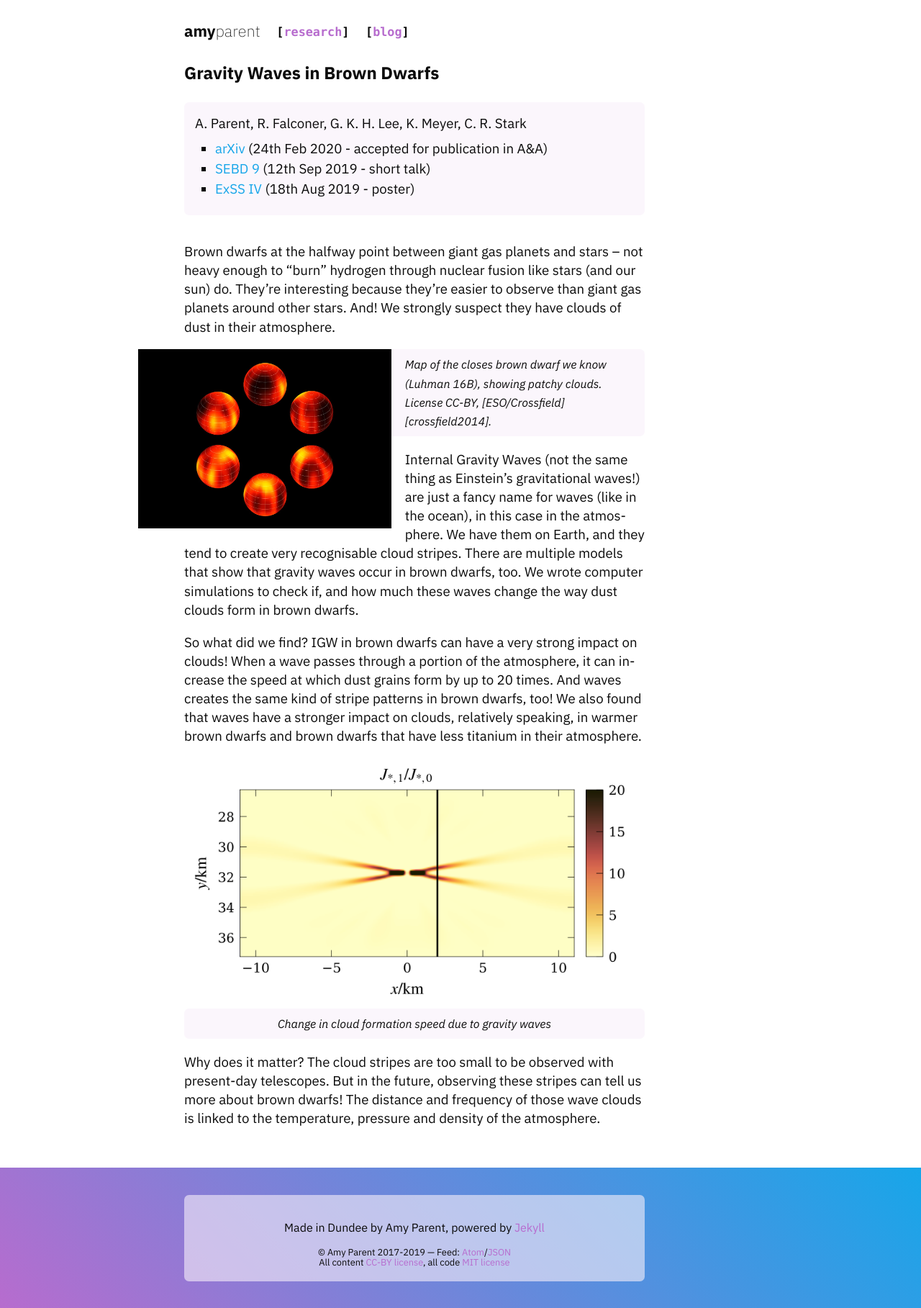
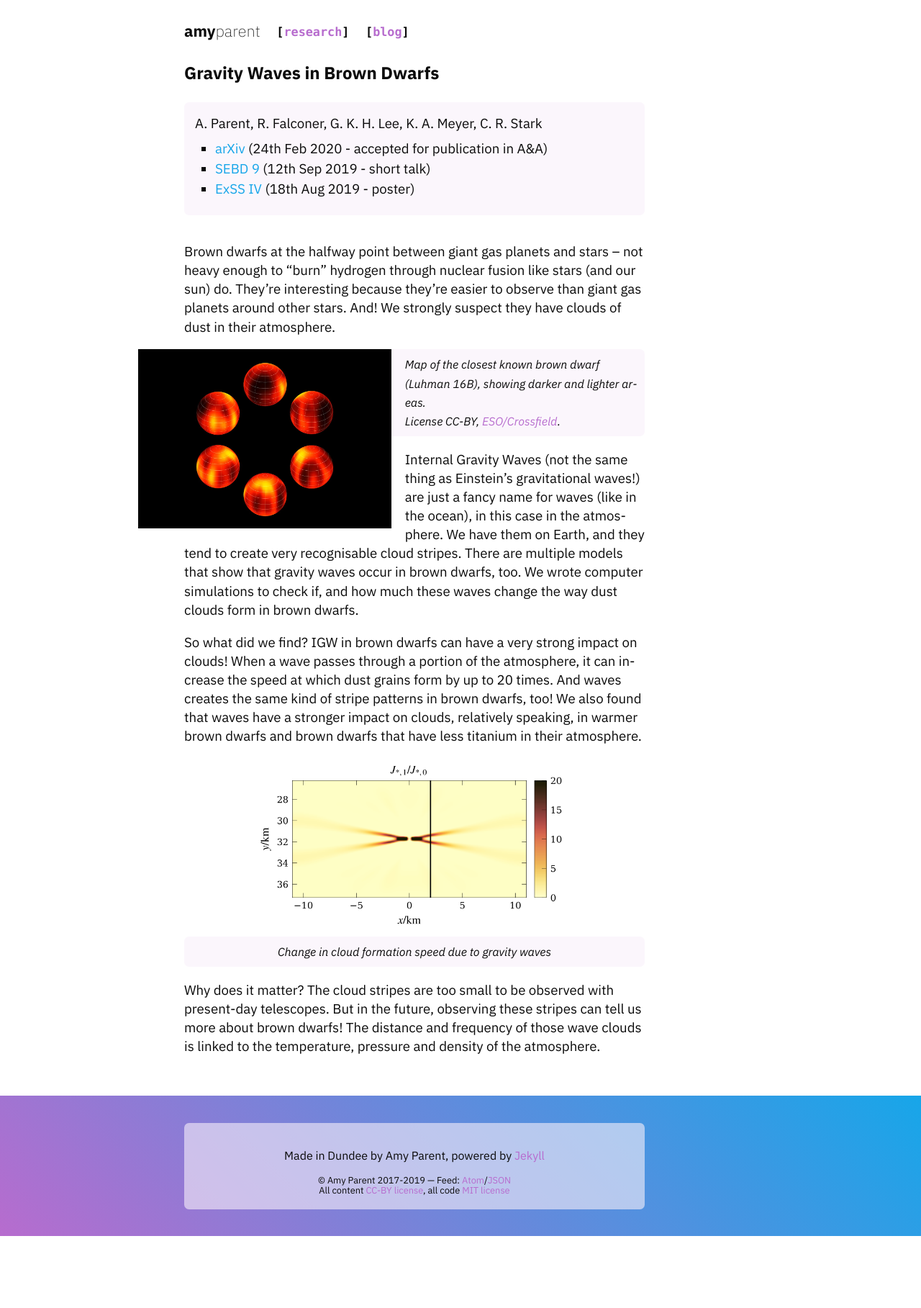
Before and after one commit to amyinorbit/amyinorbit.github.io, a Jekyll site: the page built from _topics/igw-bd.md, in a window 1280 px wide. Shown: the whole page at 72% size. Built offline with Jekyll 4.4.1, drawn with Linux system fonts in a browser that asks for light colours; after the commit the page ends 1717 px from its top, so only the background shows below that.

Commit message:
Fix typos and broken link in IGW sumary

```diff
--- a/_sass/components/objects.scss
+++ b/_sass/components/objects.scss
@@ -33,7 +33,15 @@ img + br {
 }
 
 img.small {
+    width: auto;
     max-width: 100%;
+    margin-left: auto;
+    margin-right: auto;
+}
+
+img.tiny {
+    width: auto;
+    max-width: 70%;
     margin-left: auto;
     margin-right: auto;
 }
--- a/_topics/igw-bd.md
+++ b/_topics/igw-bd.md
@@ -5,11 +5,11 @@ paper-title: The effect of internal gravity waves on cloud evolution in sub-stel
 date: 2020-02-24
 published: true
 authors:
-    - A. Parent
-    - R. Falconer
-    - G. K. H. Lee
-    - K. Meyer
-    - C. R. Stark
+    - A.&nbsp;Parent
+    - R.&nbsp;Falconer
+    - G.&nbsp;K.&nbsp;H.&nbsp;Lee
+    - K.&nbsp;A.&nbsp;Meyer
+    - C.&nbsp;R.&nbsp;Stark
 summary: Exploring the impact of atmospheric waves on the pattern of dust clouds in the atmosphere of brown dwarfs.
 plain-lang: true
 outputs:
@@ -40,14 +40,14 @@ outputs:
 Brown dwarfs at the halfway point between giant gas planets and stars -- not heavy enough to "burn" hydrogen through nuclear fusion like stars (and our sun) do. They're interesting because they're easier to observe than giant gas planets around other stars. And! We strongly suspect they have clouds of dust in their atmosphere.
 
 ![Surface map of the Luhman 16B brown dwarf. Credit ESO/Crossfield.][lu16b]{:.left}
-*Map of the closes brown dwarf we know (Luhman 16B), showing patchy clouds.
+*Map of the closest known brown dwarf (Luhman 16B), showing darker and lighter areas.
 License CC-BY, [ESO/Crossfield][crossfield2014].*
 
 Internal Gravity Waves (not the same thing as Einstein's gravitational waves!) are just a fancy name for waves (like in the ocean), in this case in the atmosphere. We have them on Earth, and they tend to create very recognisable cloud stripes. There are multiple models that show that gravity waves occur in brown dwarfs, too. We wrote computer simulations to check if, and how much these waves change the way dust clouds form in brown dwarfs.
 
 So what did we find? IGW in brown dwarfs can have a very strong impact on clouds! When a wave passes through a portion of the atmosphere, it can increase the speed at which dust grains form by up to 20 times. And waves creates the same kind of stripe patterns in brown dwarfs, too! We also found that waves have a stronger impact on clouds, relatively speaking, in warmer brown dwarfs and brown dwarfs that have less titanium in their atmosphere.
 
-![gravity waves clouds][nucl]{:.small}
+![gravity waves clouds][nucl]{:.tiny}
 *Change in cloud formation speed due to gravity waves*
 
 Why does it matter? The cloud stripes are too small to be observed with present-day telescopes. But in the future, observing these stripes can tell us more about brown dwarfs! The distance and frequency of those wave clouds is linked to the temperature, pressure and density of the atmosphere.
```
Also changed, not shown: other parts of _topics/igw-bd.md (+1 -0 lines).
